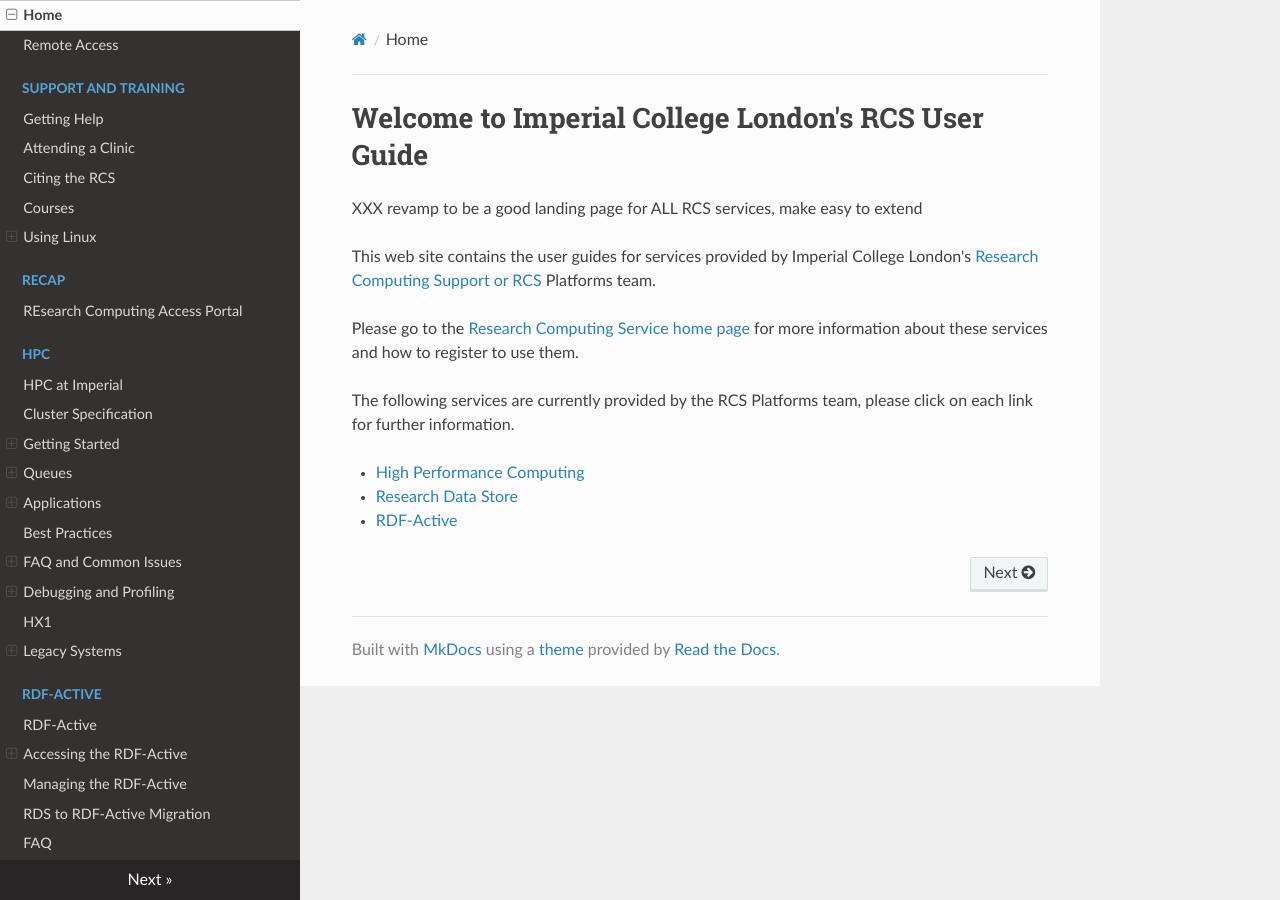
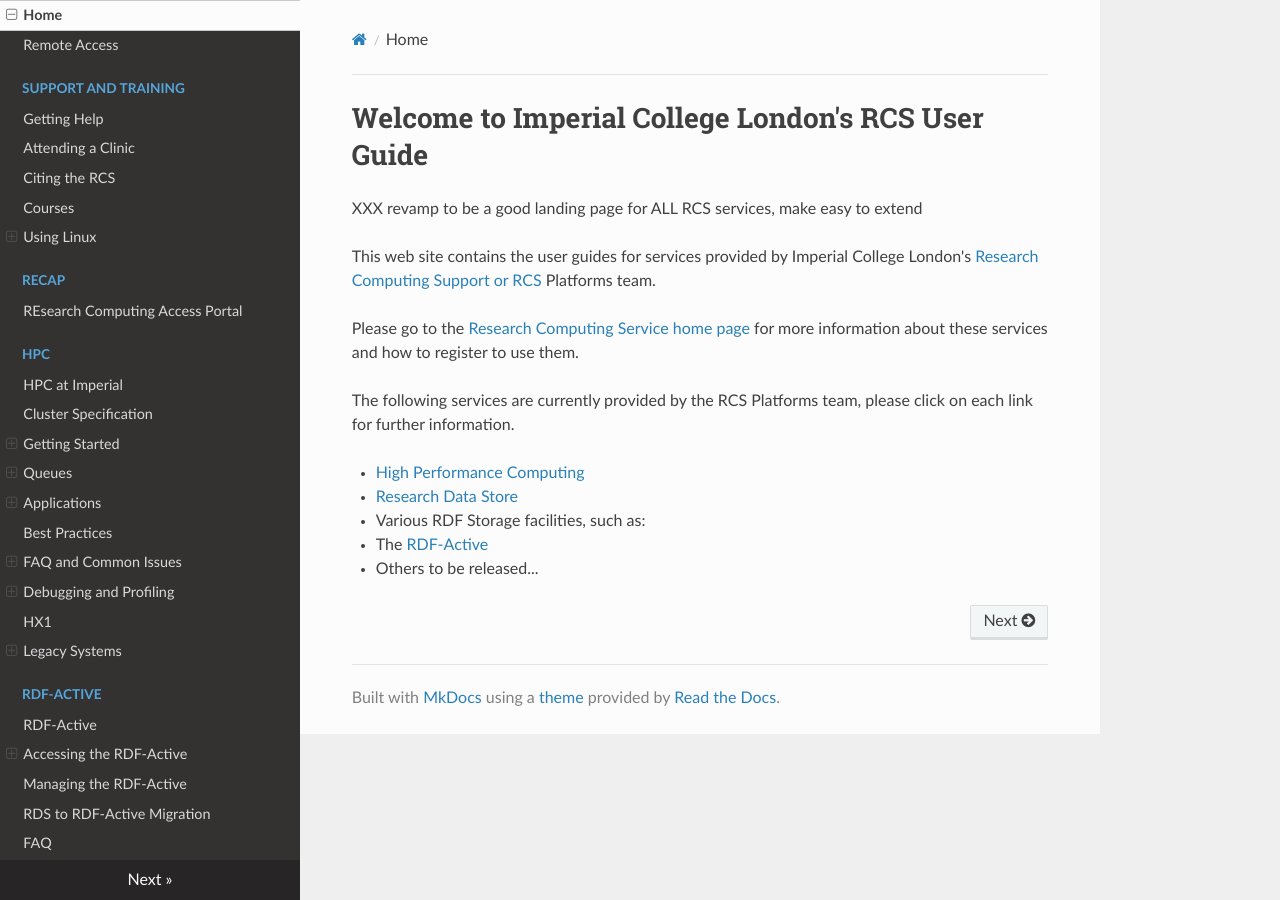
Before and after one commit to ImperialCollegeLondon/icl-rcs-user-guide, an MkDocs documentation site: the page built from docs/index.md, in a window 1280 px wide. Built offline with MkDocs 1.6.1, drawn with Linux system fonts in a browser that asks for light colours; nearby versions of some CDN libraries.

Commit message:
feat: extendable format for future rdf facility documents

```diff
--- a/docs/index.md
+++ b/docs/index.md
@@ -10,4 +10,6 @@ The following services are currently provided by the RCS Platforms team, please
 
 * [High Performance Computing](hpc/index.md)
 * [Research Data Store](rds/index.md)
-* [RDF-Active](rdfactive/index.md)
+* Various RDF Storage facilities, such as:
+  * The [RDF-Active](rdfactive/index.md)
+  * Others to be released...
```
Also changed, not shown: docs/rdfarchive/rdfarchive-index.md (added, +3 -0 lines), docs/rdfhpc/rdfhpc-index.md (added, +3 -0 lines), docs/rdfsecure/rdfsecure-index.md (added, +3 -0 lines).
